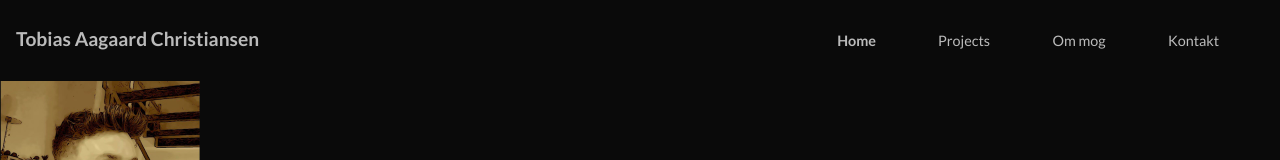
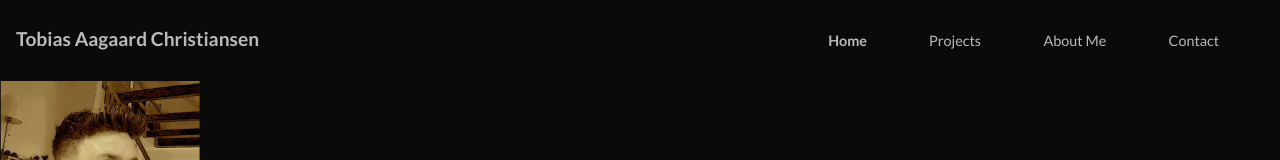
Before and after one commit to TobiasAagaard/portfolio, a React (Vite) app in the folder Frontend/: page / in a window 1280 px wide. Shown: the top 160 px of the page. Built offline with nearby package versions, Linux system fonts and the light colour scheme.

Commit message:
small update for navbar

```diff
--- a/Frontend/src/Components/BurgerMenu/BurgerMenu.scss
+++ b/Frontend/src/Components/BurgerMenu/BurgerMenu.scss
@@ -56,10 +56,10 @@
         margin: 0;
         padding: 0;
         position: fixed;
-        background-color: #00f5d4;
+        background-color: #f8dd9f;
         flex-direction: column;
         align-items: center;
-        justify-content: space-evenly;
+        justify-content: center;
         height: 100vh;
         width: 100%;
         right: 0;
@@ -67,6 +67,7 @@
         transition: transform 0.5s ease-in-out;
 
         li {
+            padding-bottom: 10rem;
             list-style: none;
             opacity: 0;
             transition: 1s ease-in-out;
@@ -78,6 +79,9 @@
             }
 
         }
+        li:last-child {
+            padding-bottom: 0;
+        }
     } .open {
         transform:translateY(0%) ;
         li {
--- a/Frontend/src/Components/BurgerMenu/BurgerMenu.tsx
+++ b/Frontend/src/Components/BurgerMenu/BurgerMenu.tsx
@@ -21,6 +21,8 @@ export const BurgerMenu: React.FC = () => {
             <ul className={menuOpen ? "burgerNav open" : "burgerNav"}>
                 <li><NavLink to={"/"} onClick={handleToggle}>Forside</NavLink></li>
                 <li><NavLink to={"/projects"} onClick={handleToggle}>Projekter</NavLink></li>
+                <li><NavLink to={"/projects"} onClick={handleToggle}>About Me</NavLink></li>
+                <li><NavLink to={"/projects"} onClick={handleToggle}>Contact</NavLink></li>
             </ul>
         </>
     )
--- a/Frontend/src/Components/Navbar/Navbar.scss
+++ b/Frontend/src/Components/Navbar/Navbar.scss
@@ -9,6 +9,7 @@
     left: 1rem;
     font-size: 1.2rem;
     color: #bbb;
+
   }
     .mainUl {
       display: flex;
--- a/Frontend/src/Components/Navbar/Navbar.tsx
+++ b/Frontend/src/Components/Navbar/Navbar.tsx
@@ -13,8 +13,8 @@ export const Navbar: React.FC = () => {
        <ul className="mainUl">
             <li><NavLink to="/" className={({ isActive }) => isActive ? "active" : ""}>Home</NavLink></li>
             <li><NavLink to="/projects" className={({ isActive }) => isActive ? "active" : ""}>Projects</NavLink></li>
-            <li><NavLink to="/about" className={({ isActive }) => isActive ? "active" : ""}>Om mog</NavLink></li>
-            <li><NavLink to="/contact" className={({ isActive }) => isActive ? "active" : ""}>Kontakt</NavLink></li>
+            <li><NavLink to="/about" className={({ isActive }) => isActive ? "active" : ""}>About Me</NavLink></li>
+            <li><NavLink to="/contact" className={({ isActive }) => isActive ? "active" : ""}>Contact</NavLink></li>
       </ul>
 
         <BurgerMenu />
```
